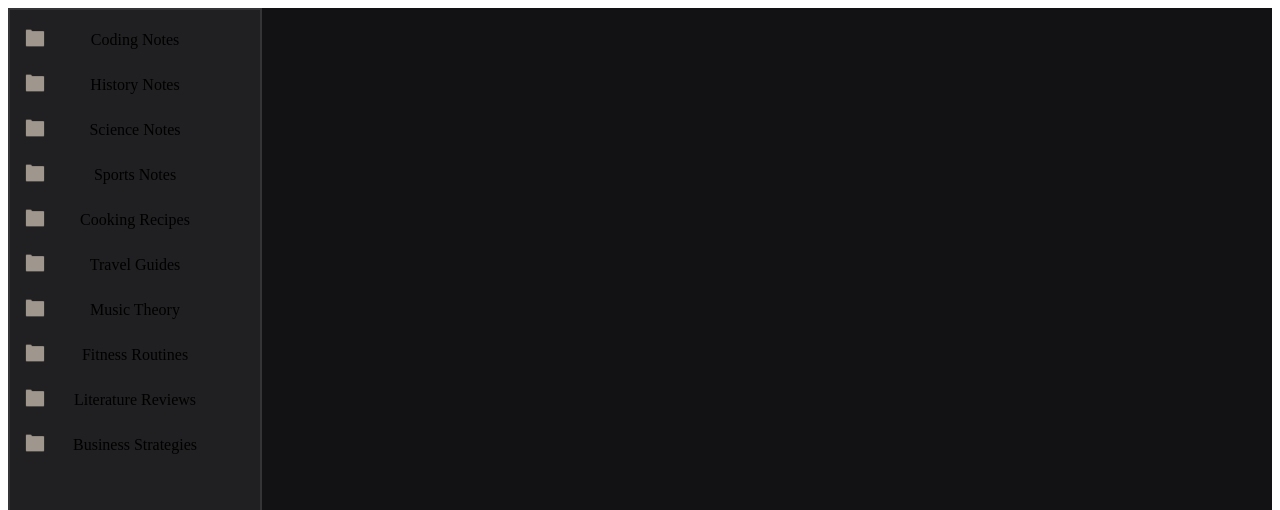
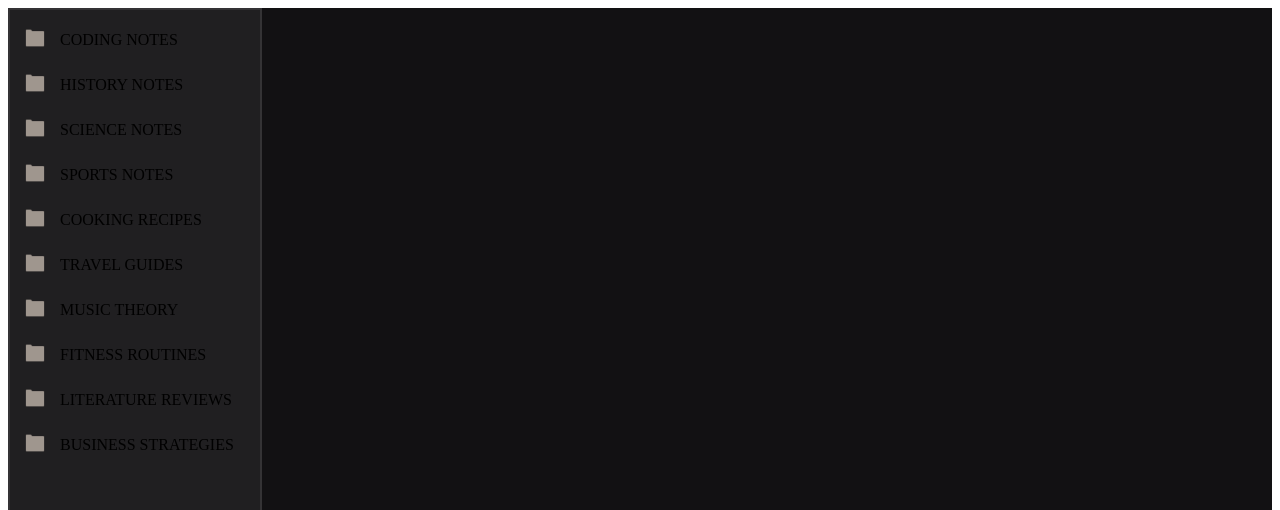
Before and after one commit to JohnArochaDev/noted, a Next.js app: page / in a window 1280 px wide. Shown: the top 510 px of the page. Built offline with nearby package versions, Linux system fonts and the light colour scheme.

Commit message:
added styling for the hierarchy

```diff
--- a/app/Components/SideBar/Folder/index.tsx
+++ b/app/Components/SideBar/Folder/index.tsx
@@ -68,16 +68,14 @@ export const TreeFolder = (props: TreeFolderType) => {
             ) : (
               <Image
                 src="/assets/closedFolder.png"
-                alt="Open Folder Icon"
+                alt="Closed Folder Icon" // Fixed alt text for accuracy
                 width={20}
                 height={20}
               />
             )}
           </div>
-
           {selected && <div className={styles.selected}></div>}
-
-          {folderData.name}
+          <span className={styles.folderText}>{folderData.name.toUpperCase()}</span>
         </div>
       </NodeRow>
 
--- a/app/Components/SideBar/Folder/styles.module.scss
+++ b/app/Components/SideBar/Folder/styles.module.scss
@@ -8,10 +8,17 @@
   margin-left: 10px;
   display: flex;
   align-items: center;
-  justify-content: center;
+  justify-content: flex-start;
   user-select: none;
   position: relative;
   flex: 1 1 auto;
+  overflow: hidden;
+  text-align: left;
+  padding-left: 40px;
+}
+
+.folderText {
+  flex: 1;
   white-space: nowrap;
   overflow: hidden;
   text-overflow: ellipsis;
--- a/app/Components/SideBar/Node/index.tsx
+++ b/app/Components/SideBar/Node/index.tsx
@@ -38,7 +38,7 @@ export const TreeNode = (props: TreeNodeType) => {
         />
       </div>
       {selected && <div className={styles.selected}></div>}
-      {label}
+      <span className={styles.nodeText}>{`${label.toLowerCase().trim()}.node`}</span>
     </div>
   );
 };
--- a/app/Components/SideBar/Node/styles.module.scss
+++ b/app/Components/SideBar/Node/styles.module.scss
@@ -9,10 +9,20 @@
   margin-left: 10px;
   display: flex;
   align-items: center;
-  justify-content: center;
+  justify-content: flex-start;
   user-select: none;
   flex: 1 1 auto;
   position: relative;
+  overflow: hidden;
+  text-align: left;
+  padding-left: 40px;
+}
+
+.nodeText {
+  flex: 1;
+  white-space: nowrap;
+  overflow: hidden;
+  text-overflow: ellipsis;
 }
 
 .node:hover {
```
